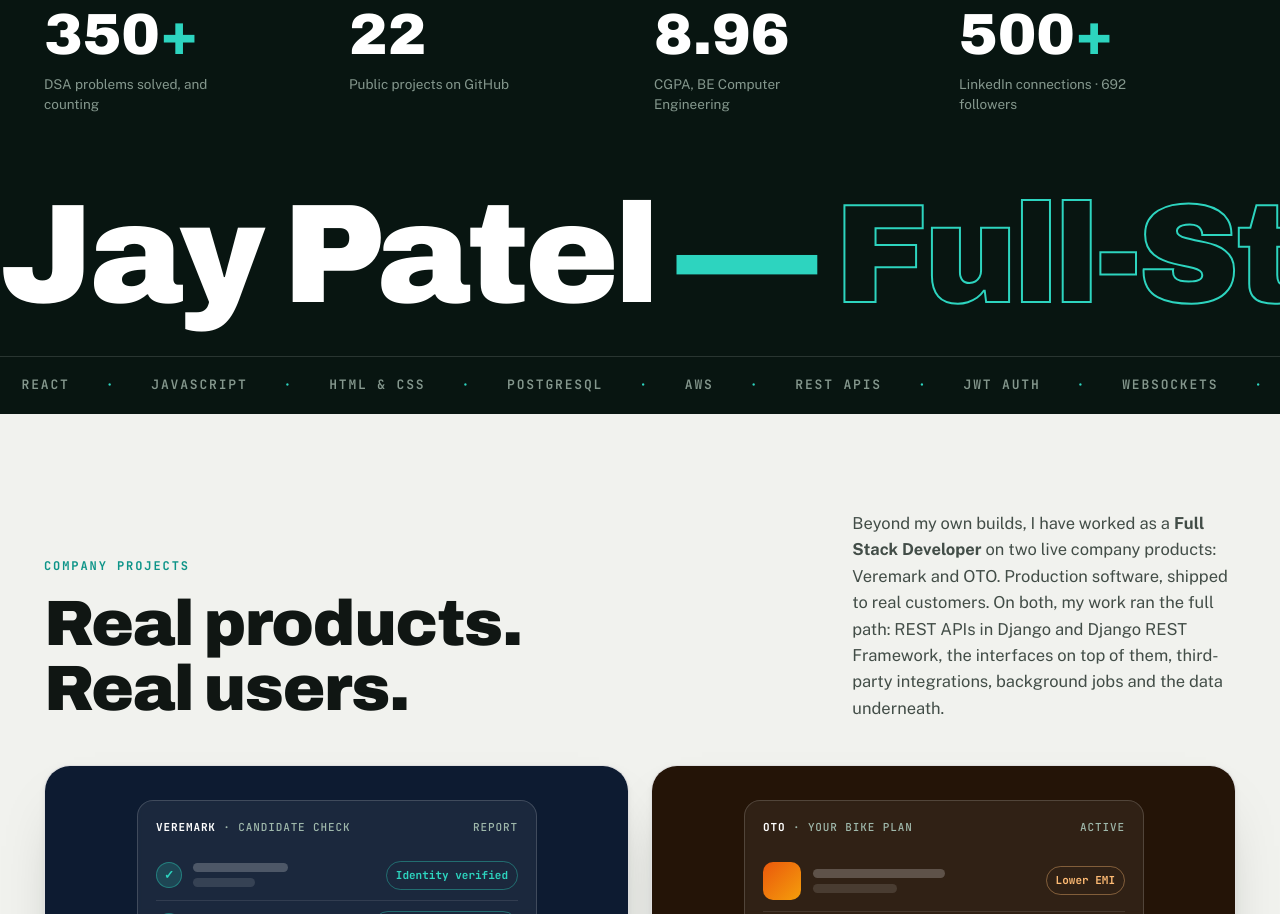
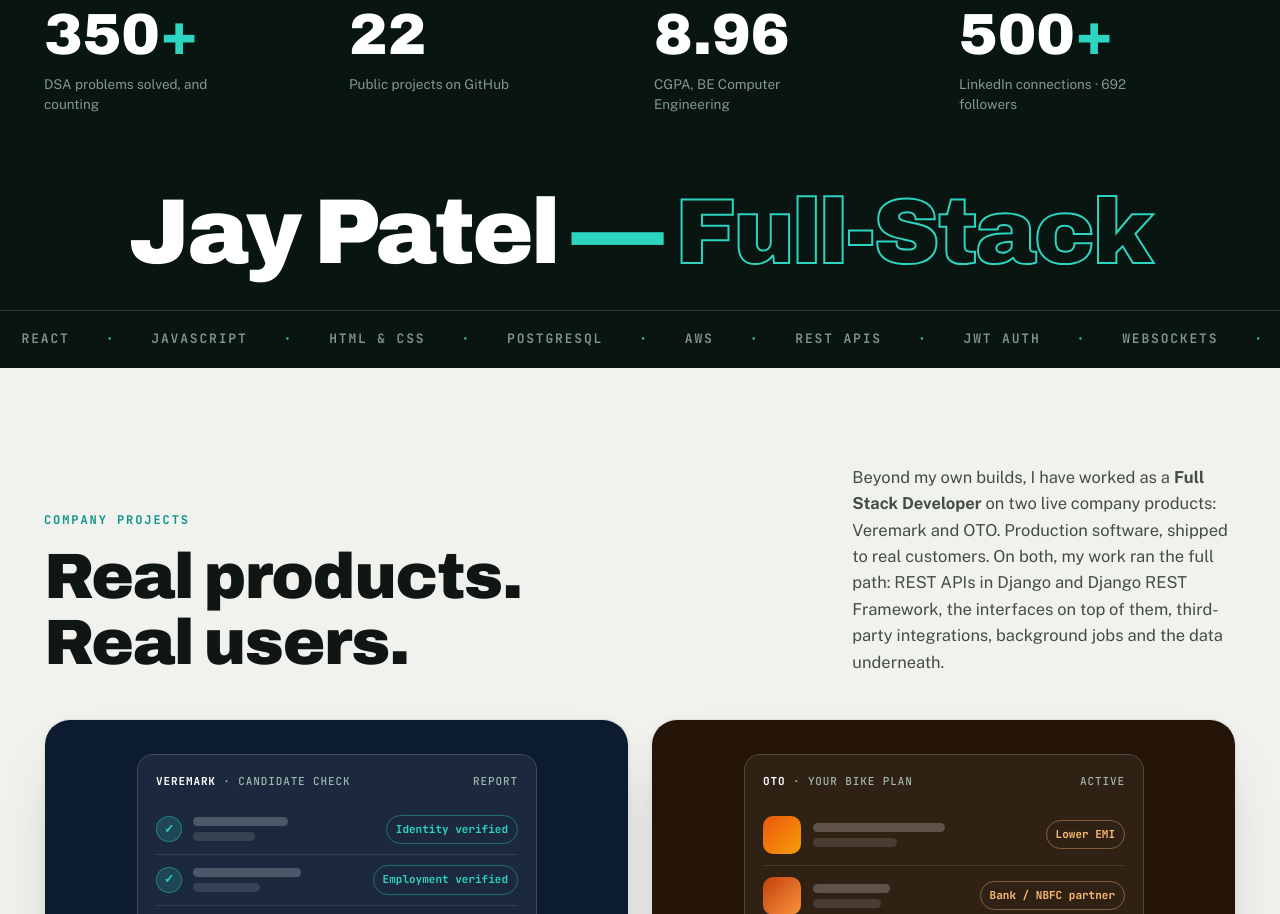
Before and after one commit to JayPatelCode/portfolio, a plain HTML site: page index.html in a window 1280 px wide. Shown: the part 885-1799 px from the top of the page. Drawn offline with nearby package versions, Linux system fonts and the light colour scheme.

Commit message:
Fit name band fully on screen

```diff
--- a/index.html
+++ b/index.html
@@ -101,11 +101,12 @@
   .marquee span i{font-style:normal;color:var(--accent-bright);padding-left:36px}
   @keyframes scroll{to{transform:translateX(-50%)}}
 
-  /* giant name band */
-  .giant{padding:30px 0 34px;text-align:center;white-space:nowrap;line-height:.95}
-  .giant span{font-family:"Archivo",sans-serif;font-weight:900;font-size:clamp(58px,11vw,164px);letter-spacing:-.03em;color:#fff}
+  /* giant name band - fitted fully inside the viewport, nothing cut off */
+  .giant{padding:30px 20px 34px;text-align:center;line-height:.95;overflow:hidden;width:100%}
+  .giant>span{display:inline-block;font-family:"Archivo",sans-serif;font-weight:900;font-size:clamp(22px,7.2vw,112px);letter-spacing:-.03em;color:#fff;white-space:nowrap;max-width:100%}
   .giant .out{color:transparent;-webkit-text-stroke:2px var(--accent-bright)}
   .giant .dash{color:var(--accent-bright);-webkit-text-stroke:0}
+  @media (max-width:640px){ .giant{padding:24px 12px 28px} .giant .out{-webkit-text-stroke-width:1.5px} }
 
   /* frontend window overlapping the terminal */
   .term-ui{position:absolute;left:-16px;bottom:-24px;width:238px;background:#fff;color:var(--ink);border-radius:14px;padding:15px 16px 13px;box-shadow:0 26px 50px -18px rgba(0,0,0,.6);transform:rotate(1.5deg)}
@@ -1039,7 +1040,24 @@ payments · sms · geolocation
     var sec = document.querySelector(a.getAttribute('href'));
     if (sec) spySections.push({ link: a, sec: sec });
   });
-  var giantSpan = document.querySelector('.giant span');
+  var giantSpan = document.querySelector('.giant > span');
+  var giantBand = document.querySelector('.giant');
+  function fitGiant() {
+    if (!giantSpan || !giantBand) return;
+    // Reset to CSS size, then shrink until the full line fits inside the band
+    giantSpan.style.fontSize = '';
+    var bandStyle = window.getComputedStyle(giantBand);
+    var padX = (parseFloat(bandStyle.paddingLeft) || 0) + (parseFloat(bandStyle.paddingRight) || 0);
+    var avail = giantBand.clientWidth - padX - 2;
+    if (giantSpan.scrollWidth > avail && avail > 0) {
+      var current = parseFloat(window.getComputedStyle(giantSpan).fontSize) || 80;
+      var fitted = Math.floor(current * (avail / giantSpan.scrollWidth));
+      giantSpan.style.fontSize = Math.max(18, fitted) + 'px';
+    }
+  }
+  fitGiant();
+  window.addEventListener('resize', fitGiant);
+  if (document.fonts && document.fonts.ready) { document.fonts.ready.then(fitGiant); }
   var ticking = false;
   function onScroll() {
     if (ticking) return;
@@ -1055,14 +1073,6 @@ payments · sms · geolocation
         if (s.sec.getBoundingClientRect().top <= 140) current = s;
       });
       spySections.forEach(function (s) { s.link.classList.toggle('active', s === current); });
-      // Giant name band drifts gently against the scroll
-      if (giantSpan && !reduce) {
-        var r = giantSpan.getBoundingClientRect();
-        if (r.top < window.innerHeight && r.bottom > 0) {
-          var p = (r.top + r.height / 2 - window.innerHeight / 2) / window.innerHeight;
-          giantSpan.style.transform = 'translateX(' + (p * -36).toFixed(1) + 'px)';
-        }
-      }
     });
   }
   window.addEventListener('scroll', onScroll, { passive: true });
```
